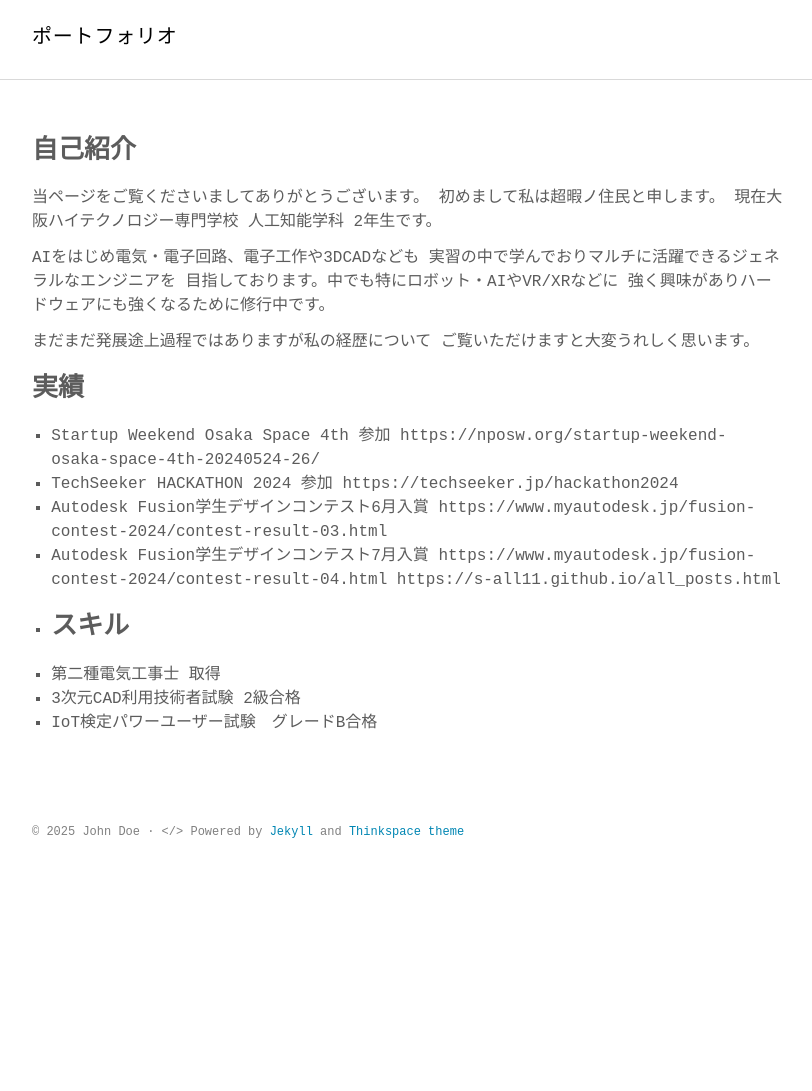
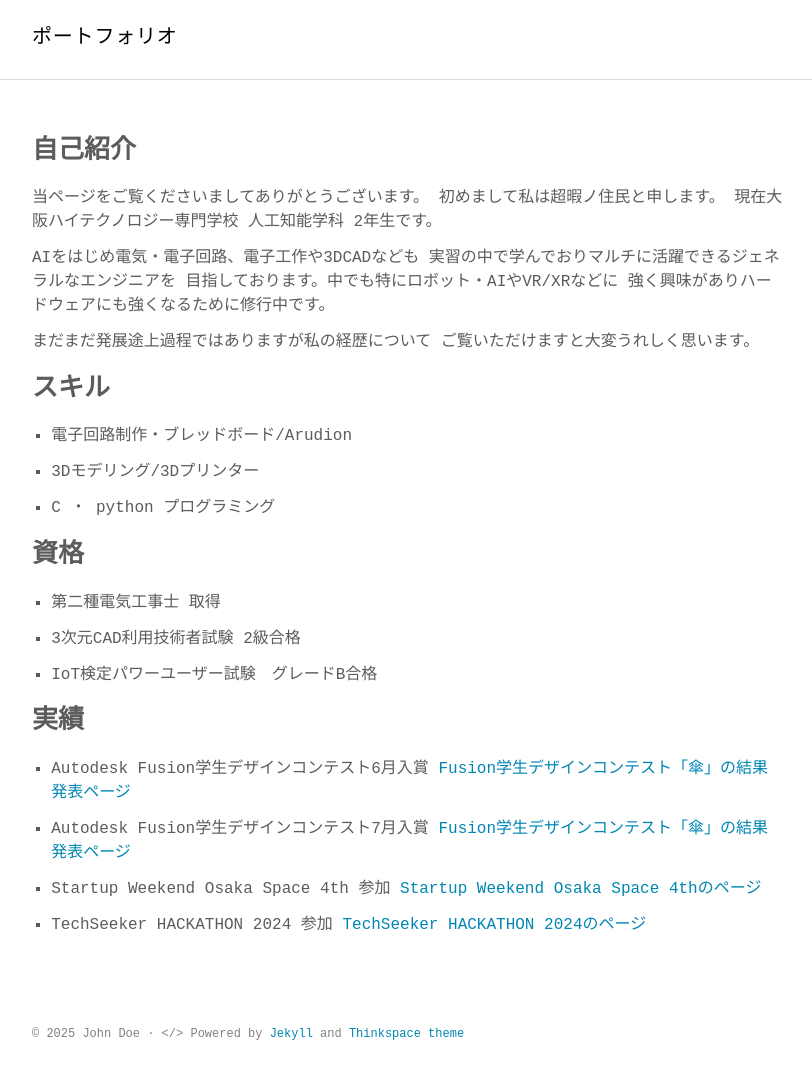
Before and after one commit to S-All11/resume, a Jekyll site: the page built from index.md, in a window 1280 px wide. Shown: the whole page, without its empty margins (232-1044 px from the left). Built offline with Jekyll 4.4.1, drawn with Linux system fonts in a browser that asks for light colours; some web fonts are replaced; before the commit the page ends 900 px from its top, so only the background shows below that.

Commit message:
update portfolio

```diff
--- a/index.md
+++ b/index.md
@@ -15,18 +15,31 @@ AIをはじめ電気・電子回路、電子工作や3DCADなども
 まだまだ発展途上過程ではありますが私の経歴について
 ご覧いただけますと大変うれしく思います。
 
+## スキル
+
+- 電子回路制作・ブレッドボード/Arudion
+
+- 3Dモデリング/3Dプリンター
+
+- C ・ python プログラミング
+
+## 資格
+
+- 第二種電気工事士 取得
+
+- 3次元CAD利用技術者試験 2級合格
+
+- IoT検定パワーユーザー試験　グレードB合格
+
 ## 実績
+- Autodesk Fusion学生デザインコンテスト6月入賞
+[Fusion学生デザインコンテスト「傘」の結果発表ページ](https://www.myautodesk.jp/fusion-contest-2024/contest-result-03.html)
+
+- Autodesk Fusion学生デザインコンテスト7月入賞
+[Fusion学生デザインコンテスト「傘」の結果発表ページ](https://www.myautodesk.jp/fusion-contest-2024/contest-result-04.html)
+
 - Startup Weekend Osaka Space 4th 参加
-https://nposw.org/startup-weekend-osaka-space-4th-20240524-26/
+[Startup Weekend Osaka Space 4thのページ](https://nposw.org/startup-weekend-osaka-space-4th-20240524-26/)
+
 - TechSeeker HACKATHON 2024 参加
-https://techseeker.jp/hackathon2024
-- Autodesk Fusion学生デザインコンテスト6月入賞
-https://www.myautodesk.jp/fusion-contest-2024/contest-result-03.html
-- Autodesk Fusion学生デザインコンテスト7月入賞
-https://www.myautodesk.jp/fusion-contest-2024/contest-result-04.html
-https://s-all11.github.io/all_posts.html
--
-## スキル
-- 第二種電気工事士 取得
-- 3次元CAD利用技術者試験 2級合格
-- IoT検定パワーユーザー試験　グレードB合格
+[TechSeeker HACKATHON 2024のページ](https://techseeker.jp/hackathon2024)
```
